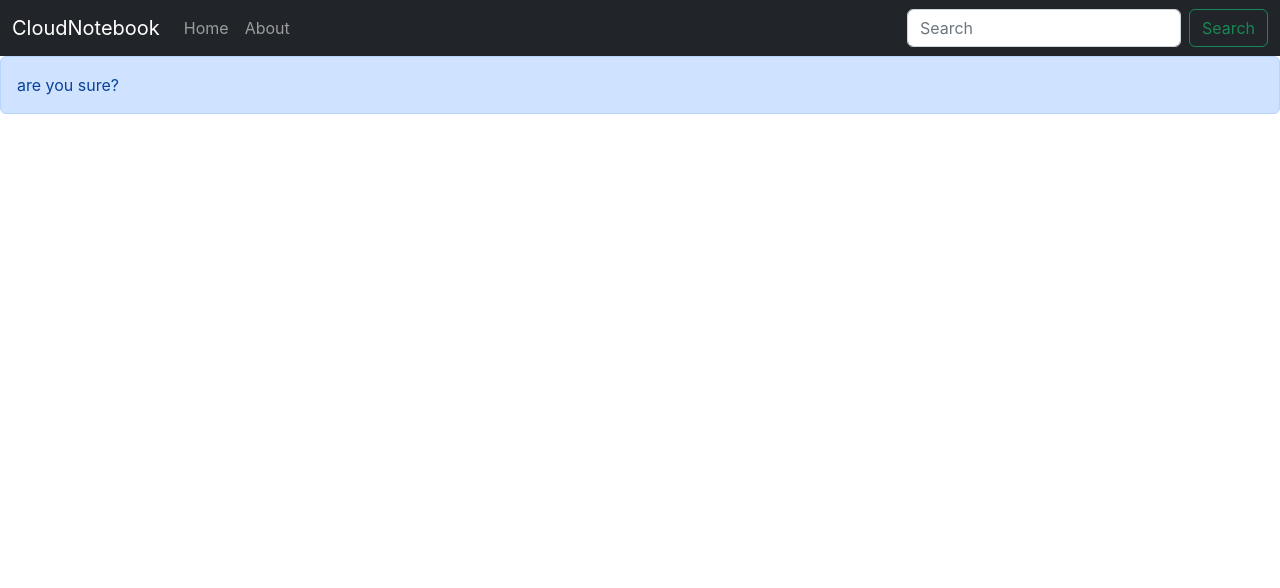
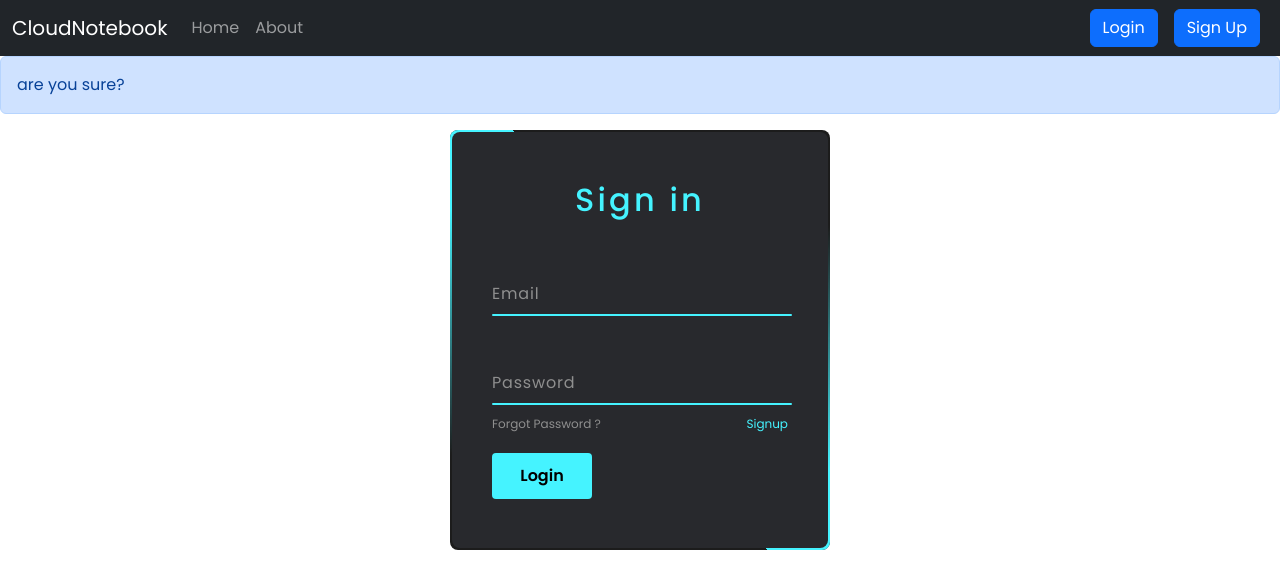
Before and after one commit to Aditya-Shitale/CloudNotebook, a React (Create React App) app: page /login in a window 1280 px wide. Shown: the top 588 px of the page. Built offline with nearby package versions, Linux system fonts and the light colour scheme.

Commit message:
login functionality not working

```diff
--- a/src/App.js
+++ b/src/App.js
@@ -5,6 +5,8 @@
 import About from "./components/About";
 import NoteState from "./context/notes/NoteState";
 import  Alert  from "./components/Alert"
+import Login from "./components/Login";
+import Signup from "./components/Signup";
 
 function App() {
   return (
@@ -17,6 +19,8 @@
             <Routes>
               <Route exact path="/" element={<Home />}></Route>
               <Route exact path="/about" element={<About />}></Route>
+              <Route exact path="/login" element={<Login />}></Route>
+              <Route exact path="/signup" element={<Signup />}></Route>
             </Routes>
           </div>
         </Router>
--- /dev/null
+++ b/src/components/Login.js
@@ -0,0 +1,53 @@
+import React from "react";
+import "./log.css";
+import { Link } from "react-router-dom";
+import { useState } from "react";
+
+
+const Login = () => {
+   const[credentials,setCredentials]=useState({email:"",password:""});
+
+  const handleSubmit=async (e)=>{
+      const response = await fetch("http://localhost:5000/api/auth/login", {
+        method: "POST",
+
+        headers: {
+          "Content-Type": "application/json"
+        },
+        body: JSON.stringify({ email: credentials.email, password: credentials.password }),
+      });
+      const json = await response.json();
+      console.log(json);
+  }
+  const onChange = (e) => {
+    setCredentials({ ...credentials, [e.target.name]: e.target.value });
+  };
+  return (
+    <>
+    <div className="logger">
+      <div className="box">
+        <form className="log" onSubmit={handleSubmit}>
+          <h2>Sign in</h2>
+          <div className="inputBox">
+            <input type="email"  required="required" value={credentials.email} onChange={onChange}/>
+            <span>Email</span>
+            <i></i>
+          </div>
+          <div className="inputBox">
+            <input type="password" required="required" value={credentials.password} onChange={onChange} />
+            <span>Password</span>
+            <i></i>
+          </div>
+          <div className="links">
+            <Link to="#">Forgot Password ?</Link>
+            <Link to="#">Signup</Link>
+          </div>
+          <input type="submit"  value="Login" />
+        </form>
+      </div>
+    </div>
+    </>
+  );
+};
+
+export default Login;
--- a/src/components/Navbar.js
+++ b/src/components/Navbar.js
@@ -26,8 +26,8 @@
         </li>
       </ul>
       <form className="d-flex" role="search">
-        <input className="form-control me-2" type="search" placeholder="Search" aria-label="Search"/>
-        <button className="btn btn-outline-success" type="submit">Search</button>
+        <Link className="btn btn-primary mx-2" to="/login" role="button">Login</Link>
+        <Link className="btn btn-primary mx-2" to="/signup" role="button">Sign Up</Link>
       </form>
     </div>
   </div>
--- /dev/null
+++ b/src/components/Signup.js
@@ -0,0 +1,11 @@
+import React from 'react'
+
+const SignUp = () => {
+  return (
+    <div>
+      I am sign up
+    </div>
+  )
+}
+
+export default SignUp
--- /dev/null
+++ b/src/components/log.css
@@ -0,0 +1,190 @@
+@import url('https://fonts.googleapis.com/css2?family=Poppins:wght@300;400;500;600;700;800;900&display=swap');
+*
+{
+	margin: 0;
+	padding: 0;
+	box-sizing: border-box;
+  font-family: 'Poppins', sans-serif;
+}
+.logger{
+	display: flex;
+	justify-content: center;
+	align-items: center;
+}
+/* body
+{
+	display: flex;
+	justify-content: center;
+	align-items: center;
+	min-height: 100vh;
+	flex-direction: column;
+	background: #23242a;
+} */
+.box
+{
+	position: relative;
+	width: 380px;
+	height: 420px;
+	background: #1c1c1c;
+	border-radius: 8px;
+	overflow: hidden;
+	display: flex;
+	justify-content: center;
+	align-items: center;
+	padding-left: 30%;
+
+}
+.box::before
+{
+	content: '';
+	z-index: 1;
+	position: absolute;
+	top: -50%;
+	left: -50%;
+	width: 380px;
+	height: 420px;
+	transform-origin: bottom right;
+	background: linear-gradient(0deg,transparent,#45f3ff,#45f3ff);
+	animation: animate 6s linear infinite;
+}
+.box::after
+{
+	content: '';
+	z-index: 1;
+	position: absolute;
+	top: -50%;
+	left: -50%;
+	width: 380px;
+	height: 420px;
+	transform-origin: bottom right;
+	background: linear-gradient(0deg,transparent,#45f3ff,#45f3ff);
+	animation: animate 6s linear infinite;
+	animation-delay: -3s;
+}
+@keyframes animate
+{
+	0%
+	{
+		transform: rotate(0deg);
+	}
+	100%
+	{
+		transform: rotate(360deg);
+	}
+}
+.log
+{
+	position: absolute;
+	inset: 2px;
+	background: #28292d;
+	padding: 50px 40px;
+	border-left: 50%;
+	border-radius: 8px;
+	z-index: 2;
+	display: flex;
+	justify-content: center;
+	flex-direction: column;
+}
+h2
+{
+	color: #45f3ff;
+	font-weight: 500;
+	text-align: center;
+	letter-spacing: 0.1em;
+}
+.inputBox
+{
+	position: relative;
+	width: 300px;
+	margin-top: 35px;
+}
+.inputBox input
+{
+	position: relative;
+	width: 100%;
+	padding: 20px 10px 10px;
+	background: transparent;
+	outline: none;
+	box-shadow: none;
+	border: none;
+	color: #23242a;
+	font-size: 1em;
+	letter-spacing: 0.05em;
+	transition: 0.5s;
+	z-index: 10;
+}
+.inputBox span
+{
+	position: absolute;
+	left: 0;
+	padding: 20px 0px 10px;
+	pointer-events: none;
+	font-size: 1em;
+	color: #8f8f8f;
+	letter-spacing: 0.05em;
+	transition: 0.5s;
+}
+.inputBox input:valid ~ span,
+.inputBox input:focus ~ span
+{
+	color: #45f3ff;
+	transform: translateX(0px) translateY(-34px);
+	font-size: 0.75em;
+}
+.inputBox i
+{
+	position: absolute;
+	left: 0;
+	bottom: 0;
+	width: 100%;
+	height: 2px;
+	background: #45f3ff;
+	border-radius: 4px;
+	overflow: hidden;
+	transition: 0.5s;
+	pointer-events: none;
+	z-index: 9;
+}
+.inputBox input:valid ~ i,
+.inputBox input:focus ~ i
+{
+	height: 44px;
+}
+.links
+{
+	display: flex;
+	justify-content: space-between;
+}
+.links a
+{
+	margin: 10px 0;
+	font-size: 0.75em;
+	color: #8f8f8f;
+	text-decoration: beige;
+}
+.links a:hover,
+.links a:nth-child(2)
+{
+	color: #45f3ff;
+}
+input[type="submit"]
+{
+	border: none;
+	outline: none;
+	padding: 11px 25px;
+	background: #45f3ff;
+	cursor: pointer;
+	border-radius: 4px;
+	font-weight: 600;
+	width: 100px;
+	margin-top: 10px;
+}
+input[type="submit"]:hover {
+	cursor: pointer;
+	transform: scale(1.15);
+	filter: brightness(120%);
+}
+input[type="submit"]:active
+{
+	opacity: 0.8;
+}
```
